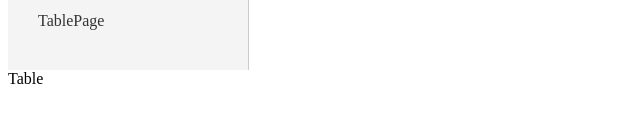
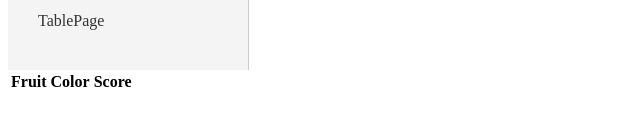
Before and after one commit to essa-a-mehdi/udemy, a React (Create React App) app in the folder custom-navbar/: page /table in a window 1280 px wide. Shown: the part 170-300 px from the top of the page, without its empty margins (0-640 px from the left). Built offline with nearby package versions, Linux system fonts and the light colour scheme.

Commit message:
created table stucture

```diff
--- a/custom-navbar/src/components/Table.js
+++ b/custom-navbar/src/components/Table.js
@@ -1,3 +1,15 @@
-export default function Table() {
-    return <div>Table</div>;
+export default function Table({ data }) {
+    return(
+        <table>
+            <thead>
+                <tr>
+                    <th>Fruit</th>
+                    <th>Color</th>
+                    <th>Score</th>
+                </tr>
+            </thead>
+            <tbody>
+            </tbody>
+        </table>
+    )
 }
--- a/custom-navbar/src/pages/TablePage.js
+++ b/custom-navbar/src/pages/TablePage.js
@@ -1,7 +1,14 @@
 import Table from "../components/Table";
 
 export default function TablePage() {
+    const data = [
+        { name: 'Orange', color: 'orange', score: 5},
+        { name: 'Apple', color: 'red', score: 3},
+        { name: 'Banana', color: 'yellow', score: 1},
+        { name: 'Lime', color: 'green', score: 4},
+
+    ]
     return <div>
-        <Table />
+        <Table data={data}/>
     </div>
 }
```
